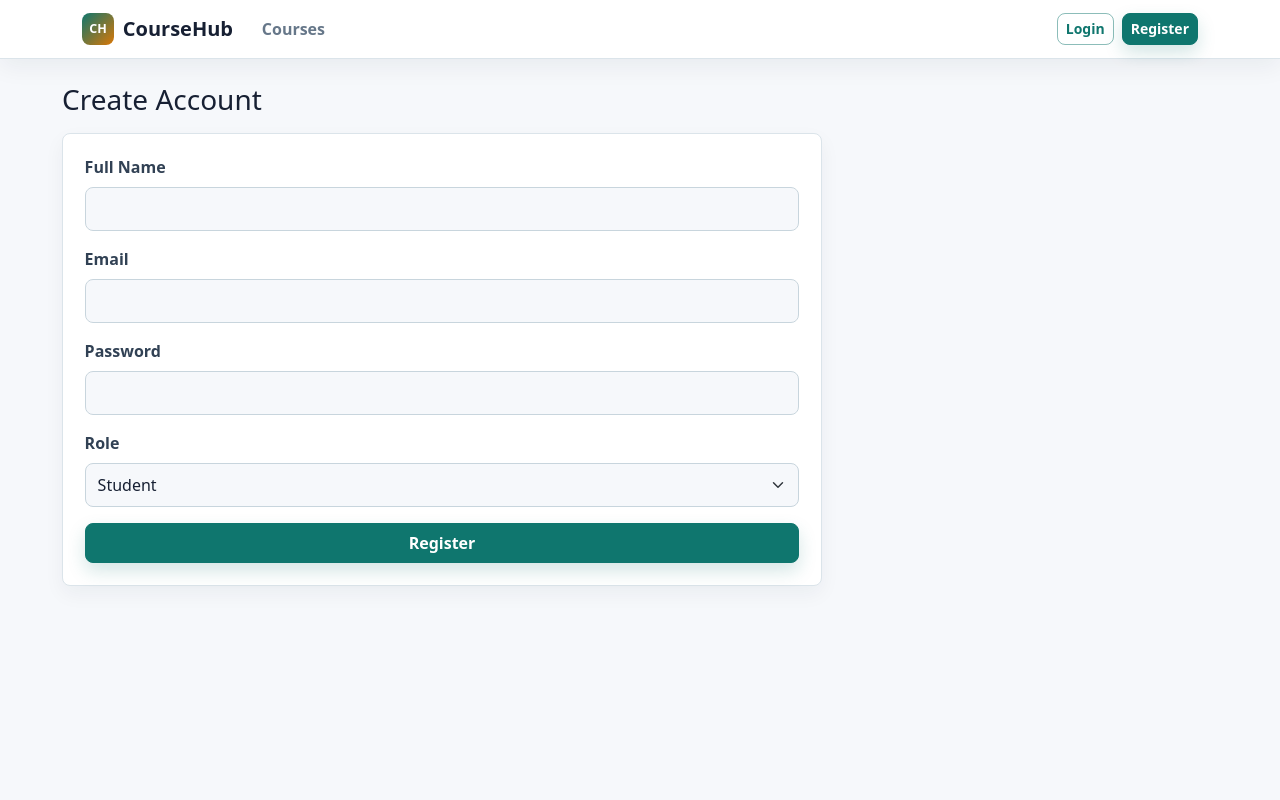
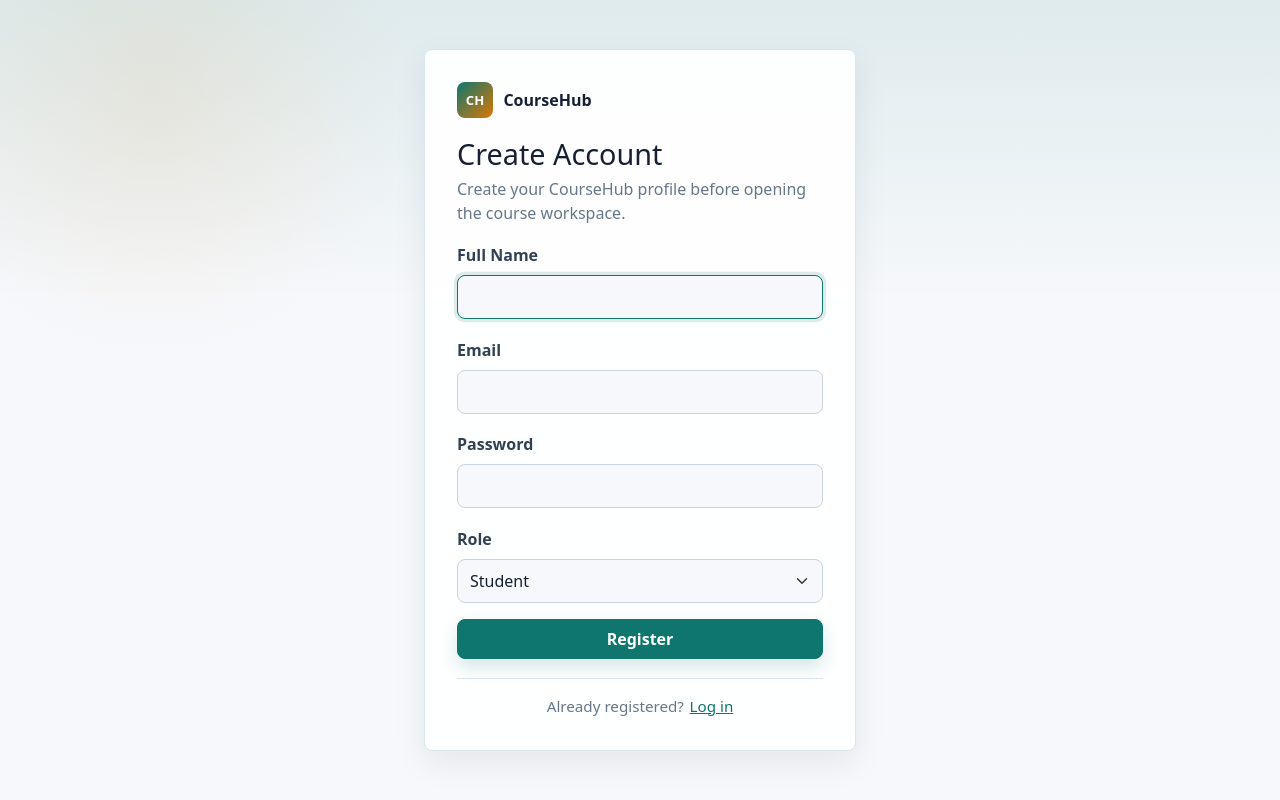
Before and after one commit to oSmoky/CourceHub, a Flask app: page /auth/register in a window 1280 px wide. Run offline with Flask 3, Linux system fonts and the light colour scheme; some libraries are stand-ins or nearby versions.

Commit message:
Require login before showing course site

```diff
--- a/app/__init__.py
+++ b/app/__init__.py
@@ -2,7 +2,7 @@ from flask import Flask, g
 
 from config import Config
 
-from .auth_utils import load_logged_in_user
+from .auth_utils import load_logged_in_user, require_site_login
 from .extensions import db
 from .routes import admin, auth, courses, instructor, student, telegram_webapp
 
@@ -17,6 +17,7 @@ def create_app(config_object=None):
     db.init_app(app)
 
     app.before_request(load_logged_in_user)
+    app.before_request(require_site_login)
 
     @app.context_processor
     def inject_current_user():
--- a/app/auth_utils.py
+++ b/app/auth_utils.py
@@ -1,6 +1,6 @@
 from functools import wraps
 
-from flask import abort, flash, g, redirect, session, url_for
+from flask import abort, flash, g, redirect, request, session, url_for
 
 from .extensions import db
 from .models import User
@@ -9,6 +9,27 @@ from .models import User
 def load_logged_in_user():
     user_id = session.get("user_id")
     g.user = db.session.get(User, user_id) if user_id else None
+
+
+def require_site_login():
+    if g.user is not None or _is_public_endpoint(request.endpoint):
+        return None
+
+    flash("Please log in to continue.", "warning")
+    return redirect(url_for("auth.login"))
+
+
+def _is_public_endpoint(endpoint):
+    if endpoint is None:
+        return True
+
+    public_endpoints = {
+        "auth.login",
+        "auth.register",
+        "health",
+        "static",
+    }
+    return endpoint in public_endpoints or endpoint.startswith("telegram_webapp.")
 
 
 def login_required(view):
--- a/app/routes/auth.py
+++ b/app/routes/auth.py
@@ -5,6 +5,14 @@ from app.models import User
 
 
 bp = Blueprint("auth", __name__, url_prefix="/auth")
+
+
+def _home_for_user(user):
+    if user.is_admin:
+        return url_for("admin.dashboard")
+    if user.is_instructor:
+        return url_for("instructor.dashboard")
+    return url_for("student.dashboard")
 
 
 @bp.route("/register", methods=("GET", "POST"))
@@ -26,8 +34,10 @@ def register():
             user.set_password(password)
             db.session.add(user)
             db.session.commit()
-            flash("Account created. You can now log in.", "success")
-            return redirect(url_for("auth.login"))
+            session.clear()
+            session["user_id"] = user.user_id
+            flash("Account created. Welcome to CourseHub.", "success")
+            return redirect(_home_for_user(user))
 
     return render_template("auth/register.html")
 
@@ -45,11 +55,7 @@ def login():
             session.clear()
             session["user_id"] = user.user_id
             flash(f"Welcome back, {user.name}.", "success")
-            if user.is_admin:
-                return redirect(url_for("admin.dashboard"))
-            if user.is_instructor:
-                return redirect(url_for("instructor.dashboard"))
-            return redirect(url_for("student.dashboard"))
+            return redirect(_home_for_user(user))
 
     return render_template("auth/login.html")
 
@@ -58,4 +64,4 @@ def login():
 def logout():
     session.clear()
     flash("You have been logged out.", "info")
-    return redirect(url_for("courses.index"))
+    return redirect(url_for("auth.login"))
--- a/app/templates/auth/register.html
+++ b/app/templates/auth/register.html
@@ -1,22 +1,25 @@
-{% extends "base.html" %}
+{% extends "auth/base.html" %}
 
 {% block title %}Register - CourseHub{% endblock %}
 
 {% block content %}
-<div class="auth-shell">
-    <h1 class="h3 mb-3">Create Account</h1>
-    <form method="post" class="form-panel">
+<div class="auth-copy">
+    <h1 id="auth-title">Create Account</h1>
+    <p>Create your CourseHub profile before opening the course workspace.</p>
+</div>
+
+<form method="post" class="auth-form">
     <div class="mb-3">
         <label for="name" class="form-label">Full Name</label>
-            <input id="name" name="name" class="form-control" required maxlength="100">
+        <input id="name" name="name" class="form-control" required maxlength="100" autofocus autocomplete="name">
     </div>
     <div class="mb-3">
         <label for="email" class="form-label">Email</label>
-            <input id="email" name="email" type="email" class="form-control" required maxlength="120">
+        <input id="email" name="email" type="email" class="form-control" required maxlength="120" autocomplete="email">
     </div>
     <div class="mb-3">
         <label for="password" class="form-label">Password</label>
-            <input id="password" name="password" type="password" class="form-control" required>
+        <input id="password" name="password" type="password" class="form-control" required autocomplete="new-password">
     </div>
     <div class="mb-3">
         <label for="role" class="form-label">Role</label>
@@ -27,5 +30,9 @@
     </div>
     <button class="btn btn-primary w-100" type="submit">Register</button>
 </form>
+
+<div class="auth-secondary">
+    <span>Already registered?</span>
+    <a href="{{ url_for('auth.login') }}">Log in</a>
 </div>
 {% endblock %}
```
Also changed, not shown: tests/test_admin.py (+44 -0 lines). Lines whose indentation alone changed are shown as unchanged.
